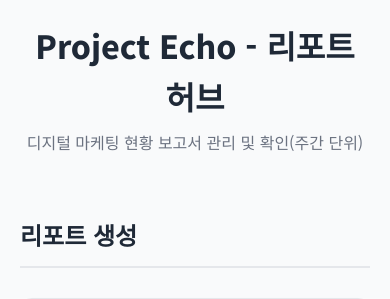
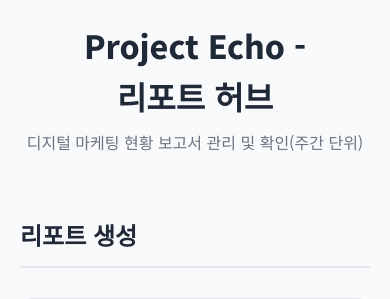
Before and after one commit to sputnik7565/project_echo, a Django app: page / in a window 390 px wide. Shown: the top 299 px of the page. Run offline with Django 5.2, Linux system fonts and the light colour scheme; data comes from the database, SQL or seed files in the repository; some web fonts are replaced.

Commit message:
Update hub_page.html

```diff
--- a/reports/templates/reports/hub_page.html
+++ b/reports/templates/reports/hub_page.html
@@ -295,11 +295,18 @@ body {
   word-break: keep-all; /* 기본값, 단어 단위로만 줄바꿈 */
 }
 
+.mobile-only {
+  display: none;
+}
+
 /* --- 6. Mobile Responsiveness --- */
 @media screen and (max-width: 768px) {
     .page-title {
         /* 단어가 길어도 강제로 줄바꿈하여 영역을 벗어나지 않게 함 */
         word-break: break-all;
+    }
+    .mobile-only {
+        display: block; /* <br> 태그가 보이면서 줄바꿈이 적용됨 */
     }
     .container {
         margin: 20px auto;
@@ -344,7 +351,7 @@ body {
 <body>
     <div class="container">
         <div class="header">
-            <h1 class="page-title">Project Echo - 리포트 허브</h1>
+            <h1 class="page-title">Project Echo -<br class="mobile-only"> 리포트 허브</h1>
             <p>디지털 마케팅 현황 보고서 관리 및 확인(주간 단위)</p>
         </div>
 
```
